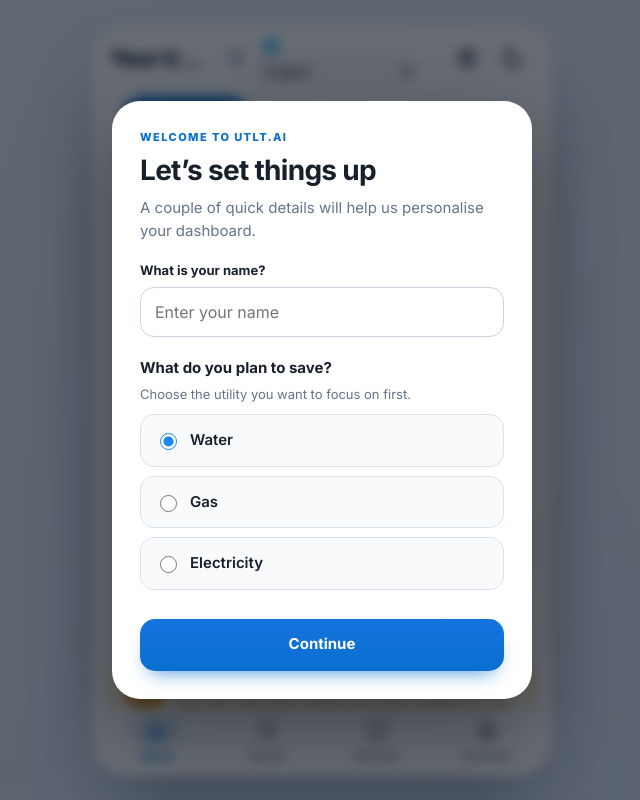
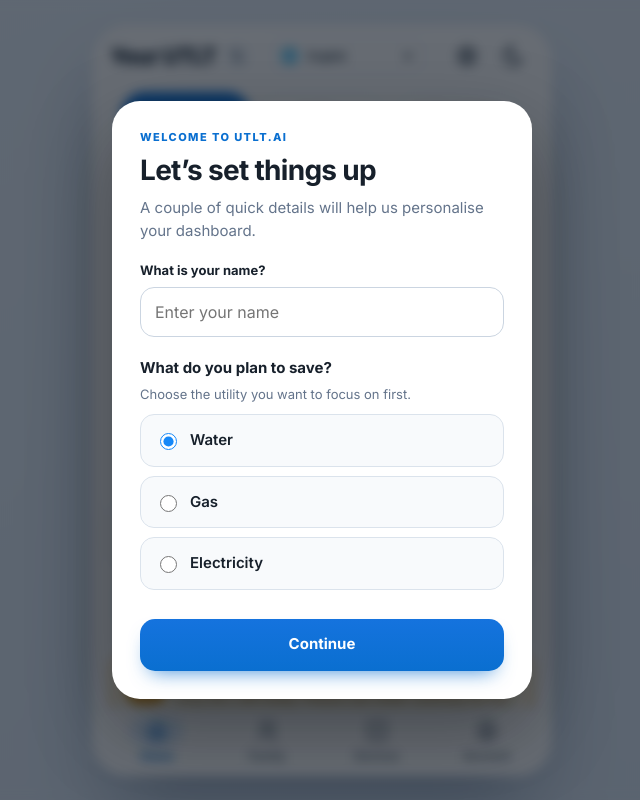
Before and after one commit to unleashedcubing/HridhAI-Project-UTLT.ai, a plain HTML site: page index.html in a window 1280 px wide. Shown: the whole page, without its empty margins (318-958 px from the left). Drawn offline with Linux system fonts and the light colour scheme.

Commit message:
Style Indian language selector

```diff
--- a/styles.css
+++ b/styles.css
@@ -556,3 +556,35 @@ img { max-width: 100%; }
 @media (max-width: 360px) {
   .utlt-goal-stepper button { width: 44px; height: 44px; }
 }
+
+
+/* 22 · INDIAN LANGUAGE SELECTOR -------------------------------------------- */
+.utlt-language-control {
+  display: inline-flex;
+  min-width: 0;
+  height: 36px;
+  align-items: center;
+  gap: 5px;
+  padding: 0 8px;
+  border: 1px solid var(--utlt-border);
+  border-radius: 11px;
+  background: var(--utlt-card);
+  color: var(--utlt-muted);
+}
+.utlt-language-control > span { flex: 0 0 auto; font-size: 15px; }
+.utlt-language-control select {
+  width: 112px;
+  max-width: 30vw;
+  border: 0;
+  outline: 0;
+  background: transparent;
+  color: var(--utlt-text);
+  font: 600 11px/1.2 Inter, -apple-system, BlinkMacSystemFont, "Segoe UI", sans-serif;
+  cursor: pointer;
+}
+.utlt-language-control select:focus-visible { outline: 2px solid var(--utlt-blue); outline-offset: 3px; border-radius: 4px; }
+.utlt-header { gap: 8px; }
+@media (max-width: 360px) {
+  .utlt-language-control { height: 33px; padding-inline: 6px; }
+  .utlt-language-control select { width: 88px; font-size: 10px; }
+}
```
